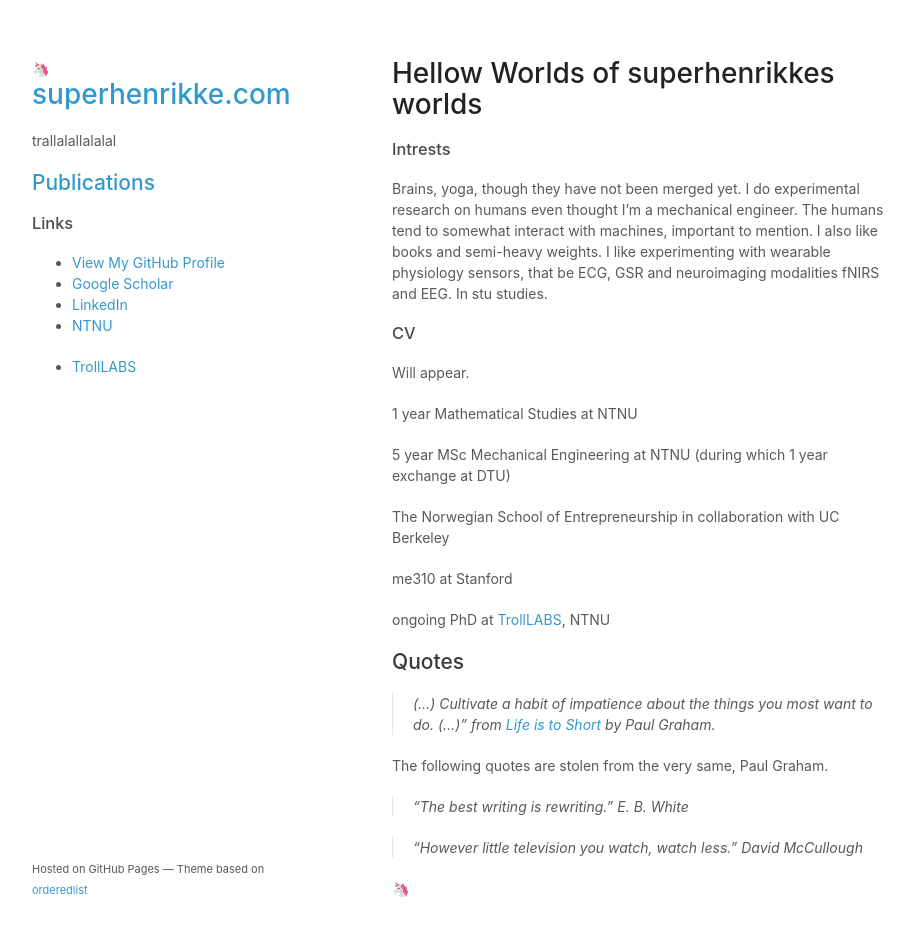
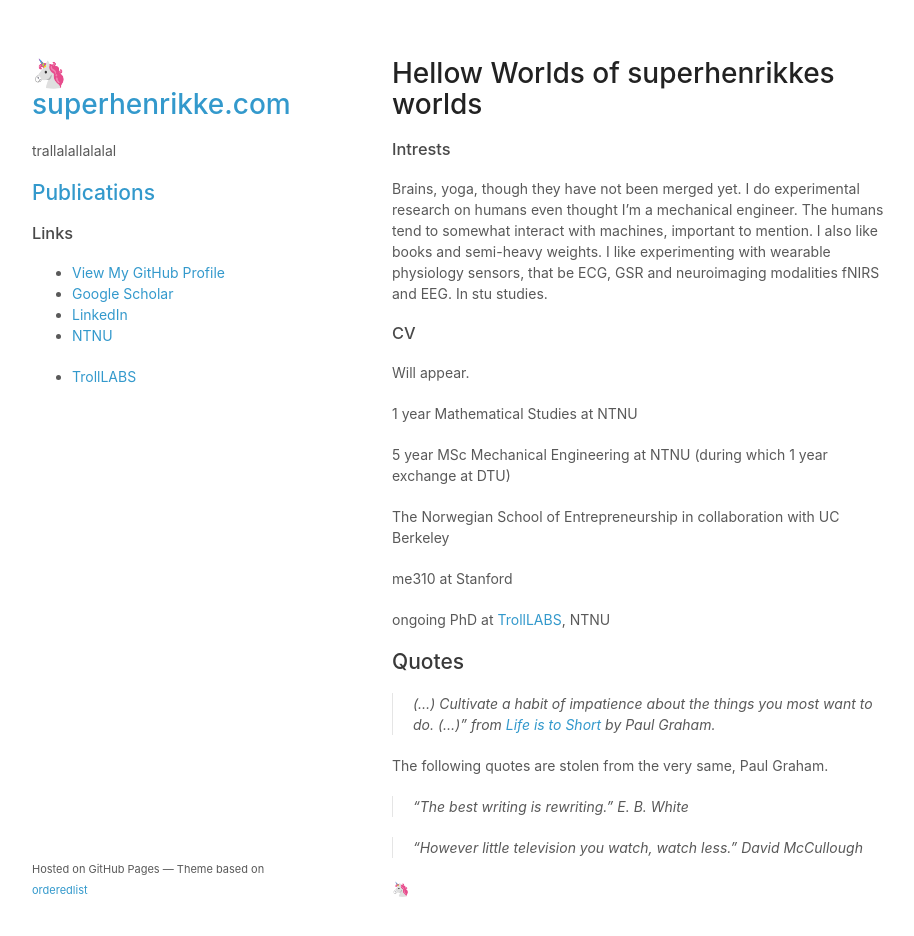
Before and after one commit to superhenrikke/superhenrikke.github.io, a Jekyll site: the page built from index.md, in a window 1280 px wide and 969 px high. Shown: the top 936 px of the window, without its empty margins (178-1092 px from the left). Built offline with Jekyll 4.4.1, drawn with Linux system fonts in a browser that asks for light colours; our own code applies the rules of GitHub Pages for plain Markdown files; a script that is not in the unit is left out.

Commit message:
Update default.html

```diff
--- a/_layouts/default.html
+++ b/_layouts/default.html
@@ -27,8 +27,7 @@
   <body>
     <div class="wrapper">
       <header>
-        <span class="unicorn">🦄</span>
-        <h1><a href="https://superhenrikke.com">superhenrikke.com</a></h1>
+        <h1><a href="https://superhenrikke.com">🦄superhenrikke.com</a></h1>
 
 
 
```
